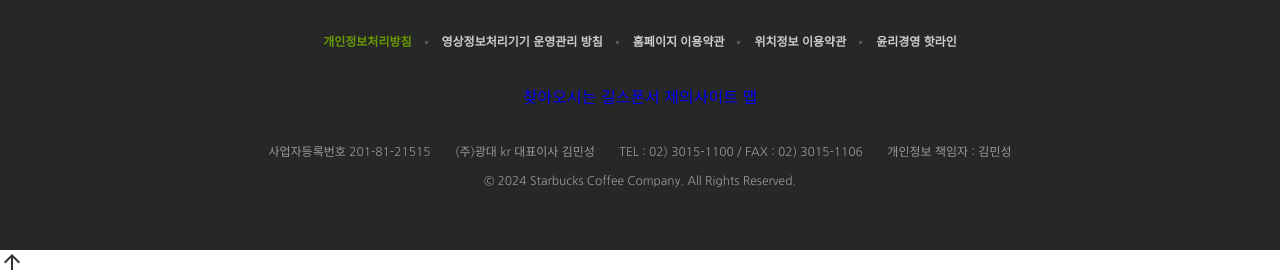
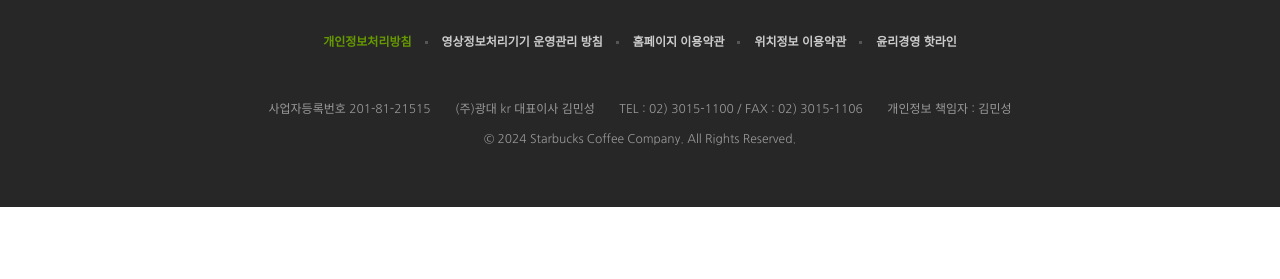
Before and after one commit to newbe7/S-H-somoim, a plain HTML site: page signin/index.html in a window 1280 px wide. Shown: the part 823-1102 px from the top of the page. After the commit the page ends 1030 px from the top, so only its background shows below. Drawn offline with nearby package versions, Linux system fonts and the light colour scheme.

Commit message:
로그인 완성

```diff
--- a/css/common.css
+++ b/css/common.css
@@ -5,6 +5,7 @@ body {
   font-weight: 400;
   line-height: 1.4;
   color: #333;
+
 }
 a {
   text-decoration: none;
@@ -13,6 +14,7 @@ img {
   /* img(인라인 요소) 하단에 Baseline 공백을 제거 */
   display: block;
 }
+
 
 /*INNER*/
 .inner {
--- a/css/signin.css
+++ b/css/signin.css
@@ -1,7 +1,7 @@
 .signin {
   margin-top: 120px;
   padding: 100px 0 150px;
-  background-image: url(../images/signin_bg.jpg);
+  background-image: url(../images/favorite_bg.png);
   background-repeat: no-repeat;
   background-position: center;
   background-attachment: fixed;
--- a/signin/index.html
+++ b/signin/index.html
@@ -27,9 +27,6 @@
   <header>
     <div class="inner">
 
-      <a href="/" class="logo">
-        <img src="../images/visual_title.png" alt="Story & History" />
-      </a>
 
       <div class="sub-menu">
         <ul class="menu">
@@ -89,12 +86,6 @@
         <li><a href="javascript:void(0)">윤리경영 핫라인</a></li>
       </ul>
 
-      <div class="btn-group">
-        <a href="javascript:void(0)" class="btn3 btn3--white">찾아오시는 길</a>
-        <a href="javascript:void(0)" class="btn3 btn3--white">스폰서 제의</a>
-        <a href="javascript:void(0)" class="btn3 btn3--white">사이트 맵</a>
-      </div>
-
       <div class="info">
         <span>사업자등록번호 201-81-21515</span>
         <span>(주)광대 kr 대표이사 김민성</span>
@@ -108,12 +99,5 @@
       <!-- <img src="../images/visual_title.png" alt="Clown" class="logo" /> -->
     </div>
   </footer>
-
-
-  <!--TO TOP BUTTON-->
-  <div id="to-top">
-    <div class="material-icons">arrow_upward</div>
-  </div>
-
 </body>
 </html>
```
